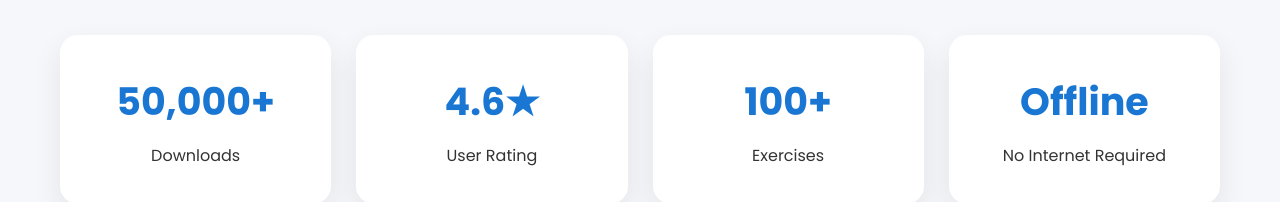
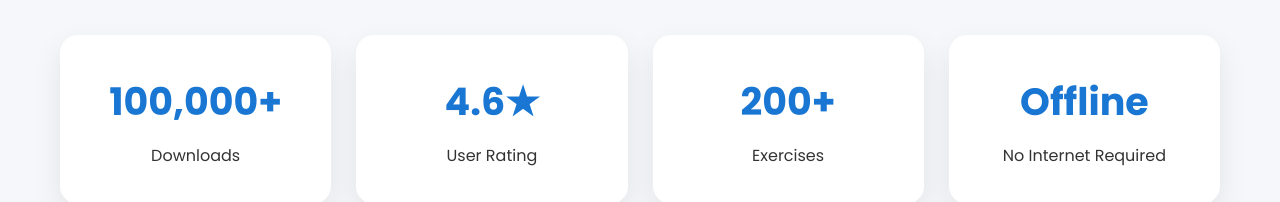
Before and after one commit to gymxworkout/gymxworkout.github.io, a plain HTML site: page index.html in a window 1280 px wide. Shown: the part 724-926 px from the top of the page. Drawn offline with Linux system fonts and the light colour scheme.

Commit message:
Update index.html

```diff
--- a/index.html
+++ b/index.html
@@ -43,9 +43,9 @@
 
 		<main class="container">
 			<section class="stats">
-				<div class="stat"><h2>50,000+</h2><span>Downloads</span></div>
+				<div class="stat"><h2>100,000+</h2><span>Downloads</span></div>
 				<div class="stat"><h2>4.6★</h2><span>User Rating</span></div>
-				<div class="stat"><h2>100+</h2><span>Exercises</span></div>
+				<div class="stat"><h2>200+</h2><span>Exercises</span></div>
 				<div class="stat"><h2>Offline</h2><span>No Internet Required</span></div>
 			</section>
 
```
